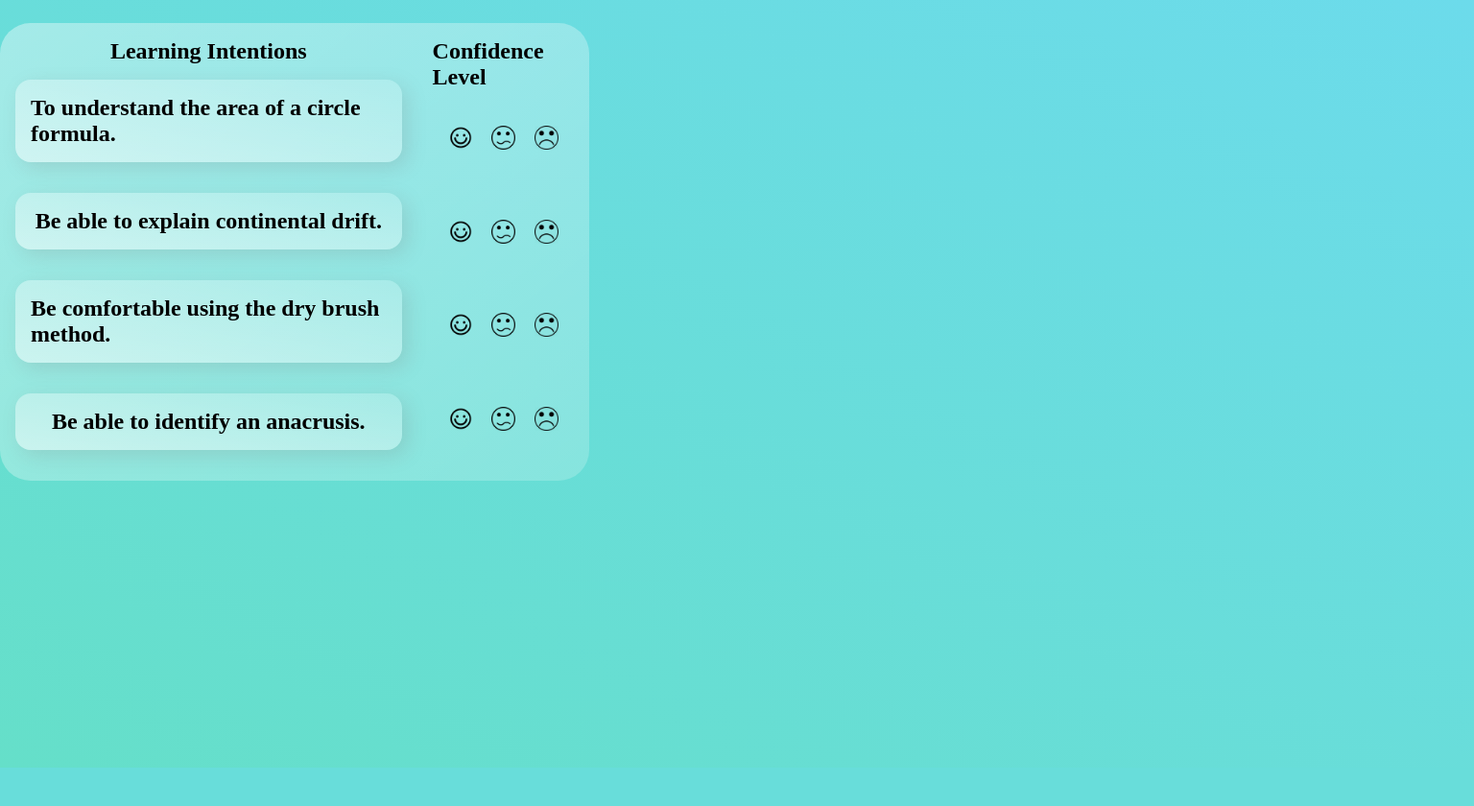
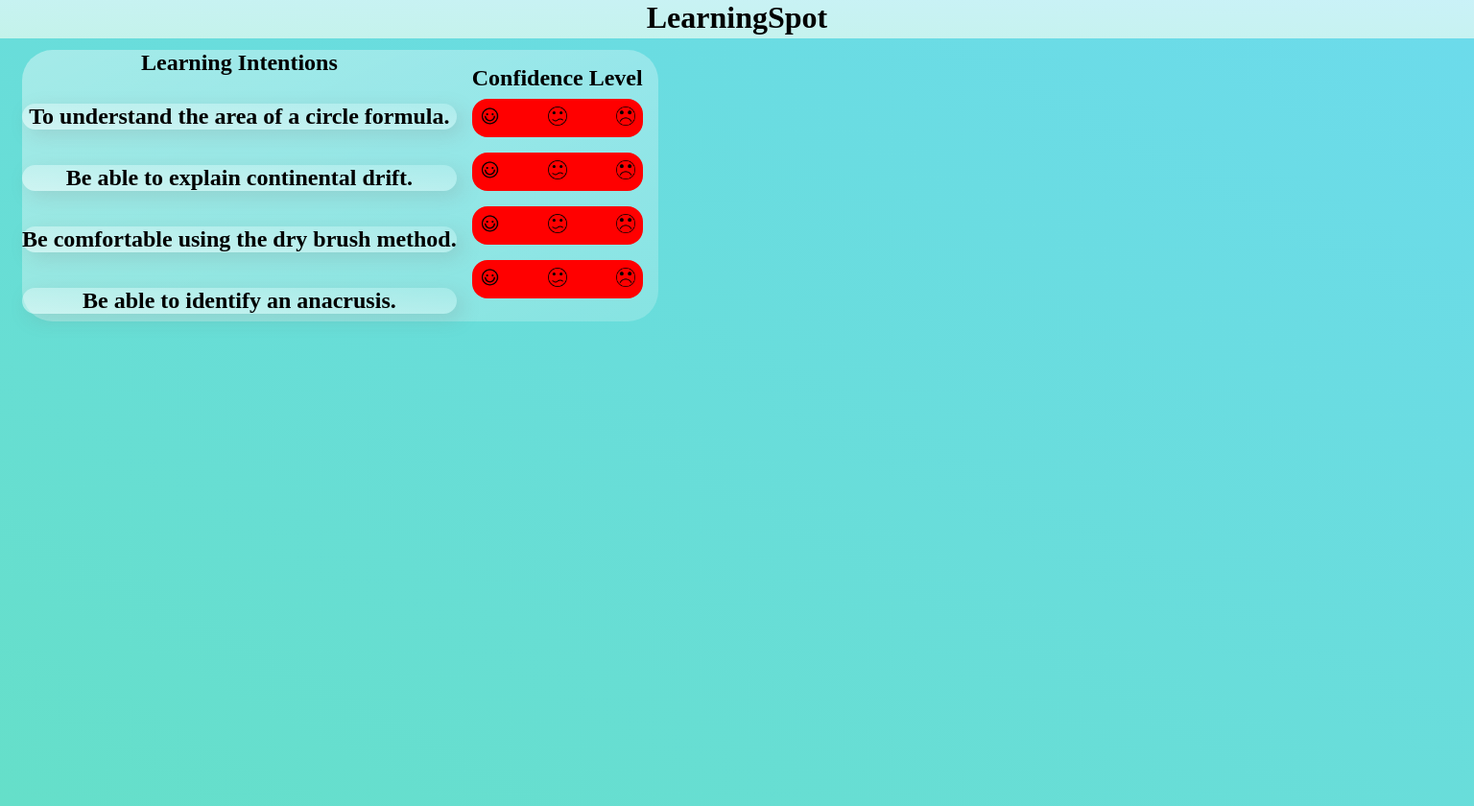
Before and after one commit to Jgilius/LearningSpot, a Django app: page /home/ in a window 1536 px wide. Shown: the whole page at 96% size. Before the commit the page ends 800 px from the top, so only its background shows below. Run offline with Django 3.2, Linux system fonts and the light colour scheme.

Commit message:
CSS Changes

```diff
--- a/LearningSpot/LearningSpotProject/static/CSS/style.css
+++ b/LearningSpot/LearningSpotProject/static/CSS/style.css
@@ -27,8 +27,7 @@
         );
     border-radius: 2rem;
     position: absolute;
-    top: 3%;
-    Right: 60%;
+
 }
 
 .learning_intentions_module{
@@ -36,10 +35,8 @@
     display: flex;
     flex-direction: column;
     align-items: left;
-    padding: 1rem;
     justify-content: space-between;
 }
-
 
 .learning_intentions_header{
     position: relative;
@@ -56,11 +53,11 @@
         rgba(255,255,255,0.5),
         rgba(255,255,255,0.2)
         );
-    margin: 1rem 0rem;
+    margin: 0.5rem 0rem;
     border-radius: 1rem;
-    padding: 1rem;
     box-shadow: 6px 6px 20px rgba(122,122,122,0.2);
 }
+
 
 .confidence_level_module{
     display: flex;
@@ -79,15 +76,61 @@
 .confidence_level{
     display: flex;
     justify-content: space-between;
-
-    margin: 1rem 0rem;
+    margin: 0.5rem 0rem;
     border-radius: 1rem;
-    padding: 1rem;
+    padding: 0.5rem;
+    background: red;
 
 }
 
-@media screen and (max-width: 1024px){
-    main{
-    background: black;
-    }
+header{
+    min-height: 5vh;
+    background: linear-gradient(to right top,#65dfc962, #6cdaeb5c);
+    text-align: center;
 }
+
+/*Desktop 1920 x 1080 */
+@media screen
+    and (max-device-width: 1920px)
+    and (min-device-width: 1366px)
+    and (max-device-height: 1080px)
+    and (min-device-height: 768px){
+        .learning_intentions_section{
+            top: 8vh;
+            left: 3vh;
+        }
+
+        .learning_intentions_module{
+            padding: 3rem;
+        }
+
+        .learning_intentions_header{
+            bottom: 1rem;
+            font-size: 18px;
+            -webkit-text-size-adjust: auto;
+        }
+
+        .learning_intention{
+            padding: 0.75rem;
+            font-size: 12px;
+            -webkit-text-size-adjust: auto;
+        }
+
+        .confidence_level_module{
+
+        }
+
+        .confidence_level_header{
+            bottom: 1rem;
+            font-size: 18px;
+            -webkit-text-size-adjust: auto;
+        }
+
+        .confidence_level{
+
+        }
+
+
+
+
+}
--- a/LearningSpot/LearningSpotProject/templates/home.html
+++ b/LearningSpot/LearningSpotProject/templates/home.html
@@ -7,6 +7,9 @@
     <link href="../static/CSS/style.css" rel="stylesheet" type="text/css"  />
   </head>
   <body>
+    <header>
+      <h1> LearningSpot</h1>
+    </header>
     <main>
         <section class="back_panel">
           <div class="learning_intentions_section">
```
Also changed, not shown: other parts of LearningSpot/LearningSpotProject/templates/home.html (+12 -12 lines).
